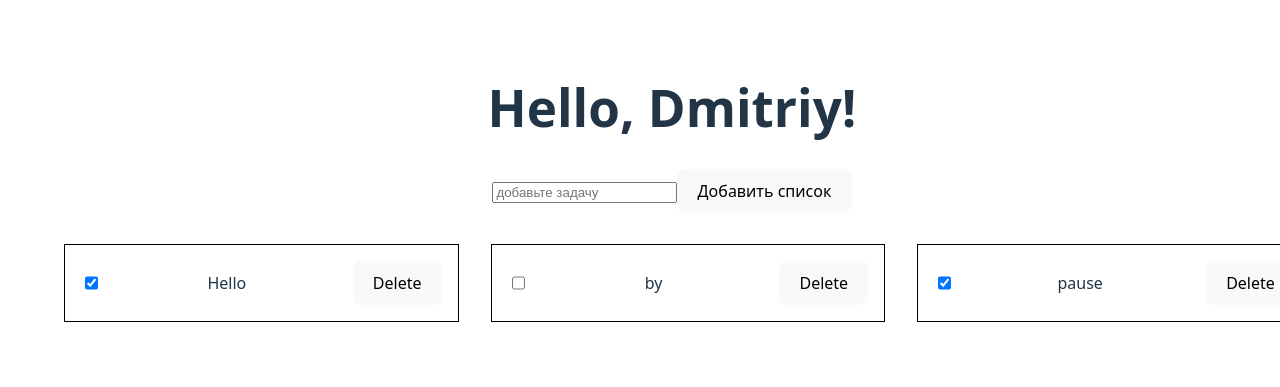
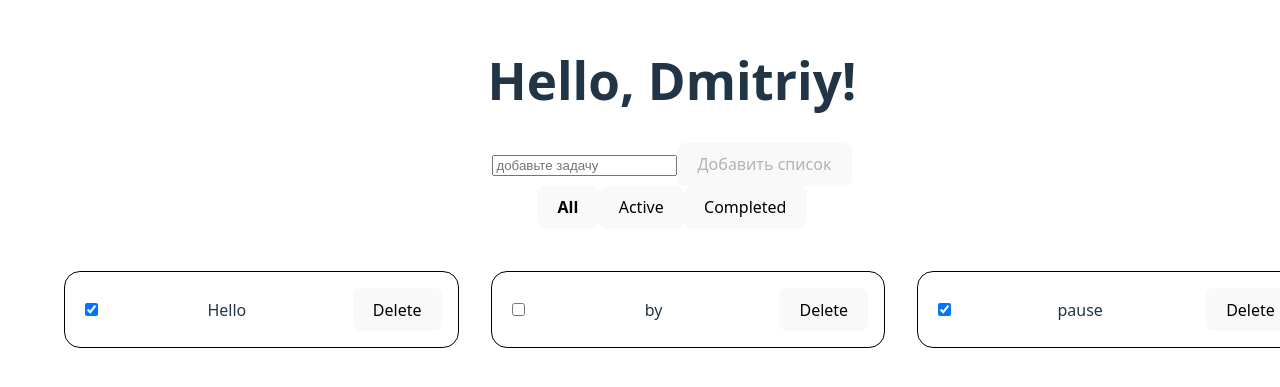
Before and after one commit to dskuzniatsou/todo-app, a React (Vite) app: page / in a window 1280 px wide. Shown: the part 201-588 px from the top of the page. Built offline with nearby package versions, Linux system fonts and the light colour scheme.

Commit message:
added filter, edited AddForm

```diff
--- a/src/AddForm.tsx
+++ b/src/AddForm.tsx
@@ -8,32 +8,35 @@ export const AddForm = ({ onAdd }: Props) => {
     const [inputValue, setInputValue] = useState('');
     const [error, setError] = useState('');
 
-const handleAdd = () => {
+const handleAdd = (e: React.FormEvent<HTMLFormElement>) => {
+e.preventDefault()
     if ((inputValue.trim() === "")) {
-        setInputValue('');
+        // setInputValue('');
         return (setError('Поле не может быть пустым'))
     }
-    else if (inputValue.trim().length > 20){
-        console.log(inputValue.length);
-        setInputValue('');
-       return  setError('Слишком много символов (максимум 20)');
 
-    }
     onAdd(inputValue);
     setInputValue('');
     setError('');
 }
     return (
-        <div>
+        <form onSubmit={handleAdd}>
+
             {error && <div style={{ color: 'red' }}>{error}</div>}
             <input  type="text"
                    placeholder={"добавьте задачу"}
                    value={inputValue}
                    onChange={(e) => {
-                       setInputValue(e.target.value);
+
                        if (error) setError('');
+                       if(e.target.value.trim().length > 30){setError('Слишком много символов (максимум 30)'); return}
+                       else {setInputValue(e.target.value);}
                    }} />
-            <button onClick={handleAdd} >Добавить список </button>
-        </div>
+            <button type={"submit"}
+                    // onSubmit={handleAdd}
+                    disabled={(inputValue.trim() === '')||(error !== '')}>
+                Добавить список
+            </button>
+        </form>
     );
 };
--- a/src/App.tsx
+++ b/src/App.tsx
@@ -1,7 +1,7 @@
 
 import './App.css'
 import {Greeting} from "./Greeting.tsx";
-import {useCallback, useEffect, useState} from "react";
+import {useCallback, useEffect, useMemo, useState} from "react";
 import uuid from 'react-uuid';
 import {AddForm} from "./AddForm.tsx";
 import {TodoList} from "./TodoList.tsx";
@@ -11,6 +11,7 @@ type Todo = {
     text: string;
     completed: boolean;
 };
+type FilteredTodos = 'all' | 'active' | 'completed'
 
 
 export const  App = () => {
@@ -27,6 +28,8 @@ export const  App = () => {
     };
 
     const [todos,setTodos] = useState<Todo[]>(getTodos)
+    const [filter, setFilter] = useState<FilteredTodos>('all')
+
 // ---- Сохраняем изменения в localStorage ----
     useEffect(() => {
         localStorage.setItem('todos', JSON.stringify(todos));
@@ -46,6 +49,16 @@ export const  App = () => {
         );
     }, [])
 
+    const filteredTodos = useMemo(() => {
+        return todos.filter(todo => {
+            if (filter === 'all') return true;
+            if (filter === 'active') return !todo.completed;
+            if (filter === 'completed') return todo.completed;
+            return true;
+        });
+    }, [todos, filter]);
+
+
     const toggleTodo = useCallback((id:string)=> {
         setTodos(prev =>
             prev.map(todo =>
@@ -57,7 +70,27 @@ export const  App = () => {
         <div>
             <Greeting name="Dmitriy"/>
             <AddForm onAdd={addTodo}  />
-            <TodoList todos={todos} onToggle={toggleTodo} onDelete={deleteTodo}/>
+            <div style={{ marginBottom: '10px' }}>
+                <button
+                    onClick={() => setFilter('all')}
+                    style={{ fontWeight: filter === 'all' ? 'bold' : 'normal' }}
+                >
+                    All
+                </button>
+                <button
+                    onClick={() => setFilter('active')}
+                    style={{ fontWeight: filter === 'active' ? 'bold' : 'normal' }}
+                >
+                    Active
+                </button>
+                <button
+                    onClick={() => setFilter('completed')}
+                    style={{ fontWeight: filter === 'completed' ? 'bold' : 'normal' }}
+                >
+                    Completed
+                </button>
+            </div>
+            <TodoList todos={filteredTodos} onToggle={toggleTodo} onDelete={deleteTodo}/>
 
         </div>
     );
--- a/src/Todolist.module.css
+++ b/src/Todolist.module.css
@@ -10,7 +10,9 @@
     margin: 1rem;
     padding: 1rem;
     border: 1px solid #000000;
+    border-radius: 1rem;
     justify-content: space-between;
+    white-space: pre-wrap;
 }
 .todoItem span {
     display: flex;
```
